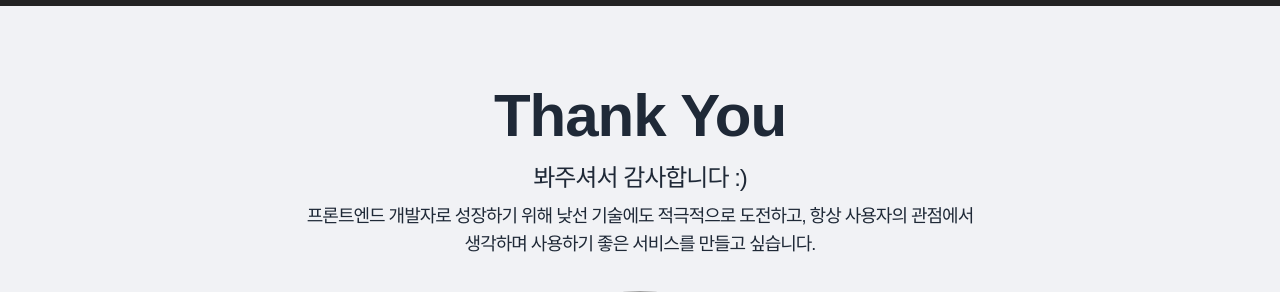
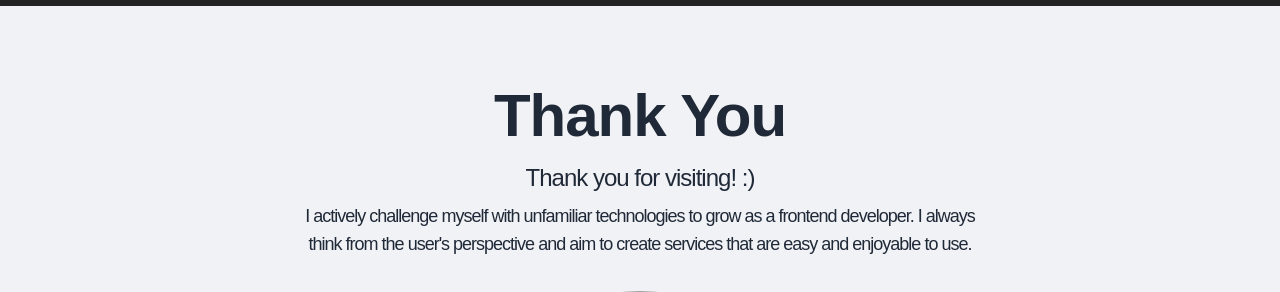
Before and after one commit to JinLee0811/jin811811.portfolio, a React (Create React App) app: page / in a window 1280 px wide. Shown: the part 4594-4886 px from the top of the page. Built offline with nearby package versions, Linux system fonts and the light colour scheme; grey boxes are pictures that could not be loaded.

Commit message:
outro fixed

```diff
--- a/src/pages/ContactPageContent.tsx
+++ b/src/pages/ContactPageContent.tsx
@@ -22,15 +22,15 @@ const ContactPage: React.FC = () => {
           className='text-2xl text-gray-800 mt-4'
           data-aos='fade-up'
           data-aos-delay='200'>
-          봐주셔서 감사합니다 :)
+          Thank you for visiting! :)
         </p>
         <p
           className='text-lg text-gray-800 mt-2 mb-8 max-w-2xl mx-auto'
           data-aos='fade-up'
           data-aos-delay='400'>
-          프론트엔드 개발자로 성장하기 위해 낮선 기술에도 적극적으로 도전하고,
-          항상 사용자의 관점에서 생각하며 사용하기 좋은 서비스를 만들고
-          싶습니다.
+          I actively challenge myself with unfamiliar technologies to grow as a
+          frontend developer. I always think from the user's perspective and aim
+          to create services that are easy and enjoyable to use.
         </p>
 
         {/* 프로필 이미지 추가 */}
```
